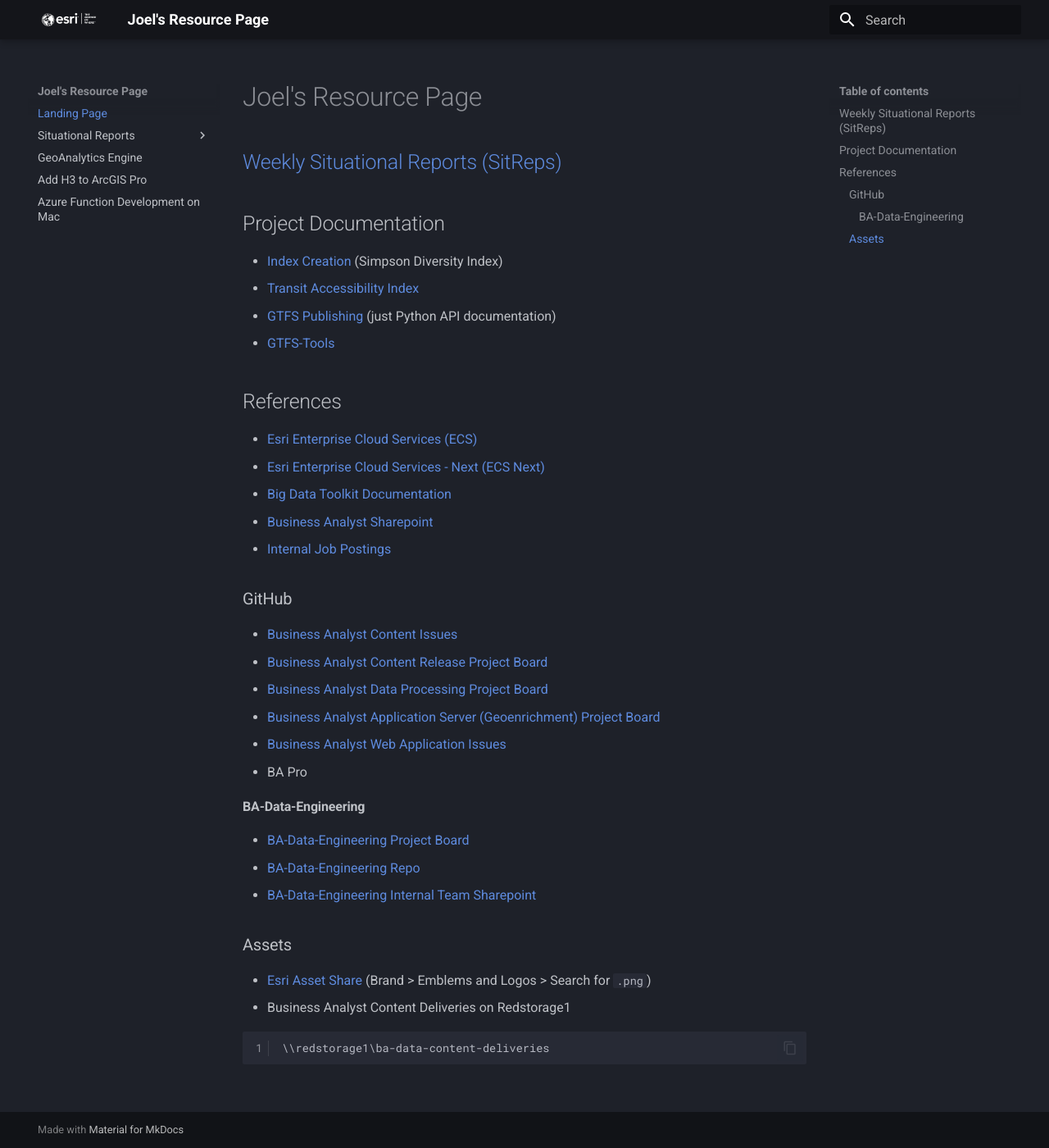
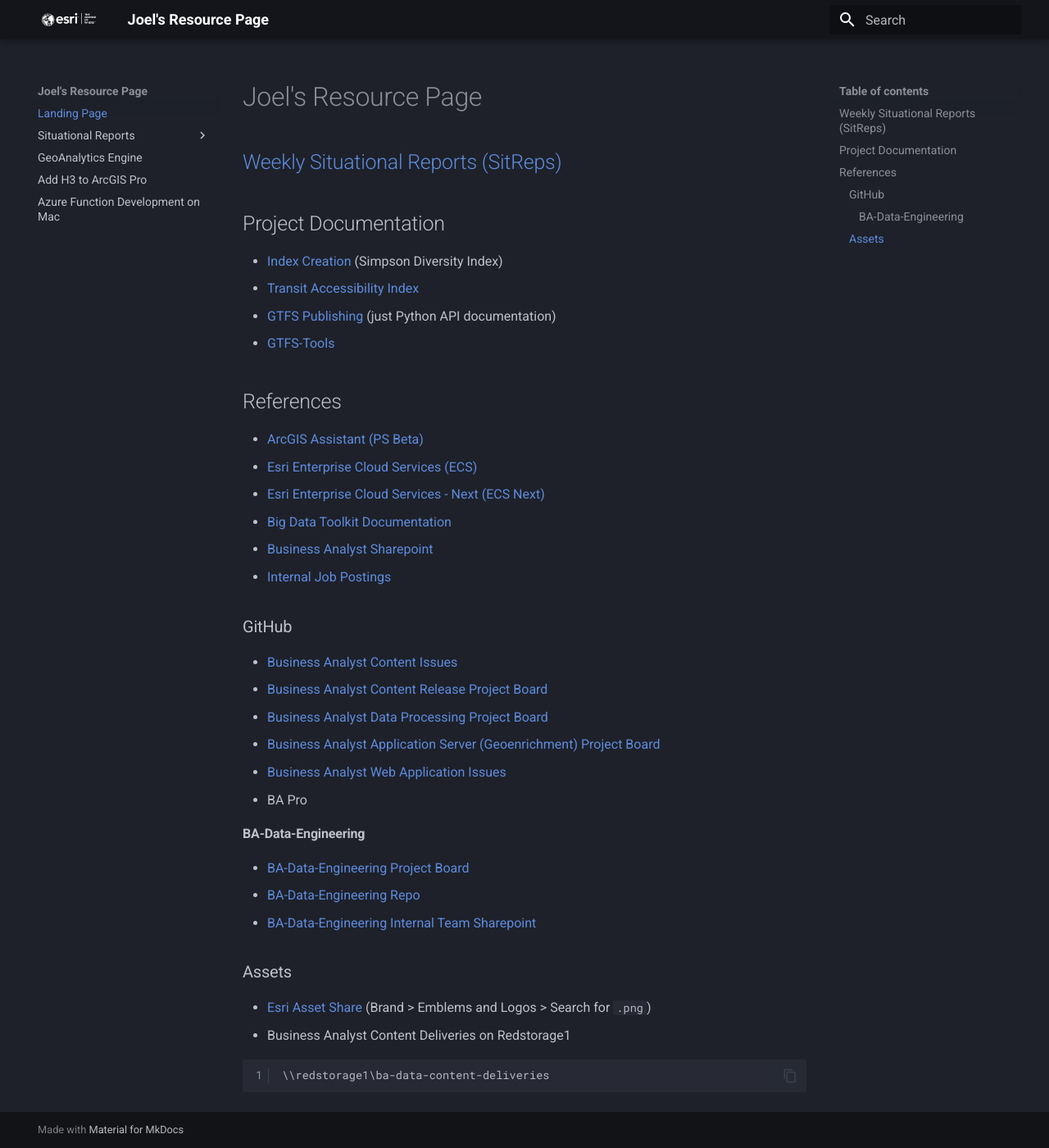
Before and after one commit to knu2xs/esri-resource-page, an MkDocs documentation site: the page built from docs/index.md, in a window 1280 px wide and 1400 px high. Shown: the whole window at 82% size. Built offline with MkDocs 1.6.1 and Material for MkDocs 9.7.7, drawn with Linux system fonts in a browser that asks for light colours.

Commit message:
update sitreps

```diff
--- a/docs/index.md
+++ b/docs/index.md
@@ -11,6 +11,7 @@
 
 ## References
 
+- [ArcGIS Assistant (PS Beta)](https://assistant.esri-ps.com/)
 - [Esri Enterprise Cloud Services (ECS)](https://ecsprd.esri.com/)
 - [Esri Enterprise Cloud Services - Next (ECS Next)](https://ecsnext.esri.com)
 - [Big Data Toolkit Documentation](https://esrips.github.io/bdt3/index.htm)
```
